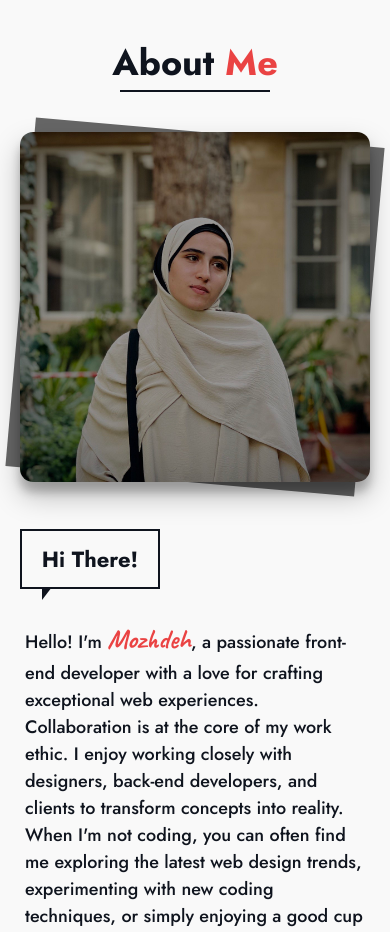
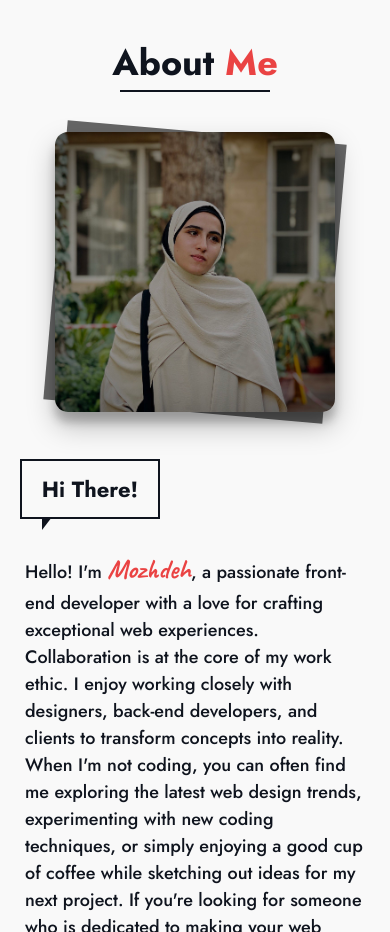
Before and after one commit to mzhd10/mozhdeh-marvi, a React (Create React App) app: page / in a window 390 px wide. Shown: the part 880-1812 px from the top of the page. Built offline with nearby package versions, Linux system fonts and the light colour scheme.

Commit message:
About.css

```diff
--- a/src/Components/About/About.css
+++ b/src/Components/About/About.css
@@ -99,8 +99,8 @@
   }
   .about-img img,
   .about-img::after {
-    width: 350px;
-    height: 350px;
+    width: 280px;
+    height: 280px;
   }
   .about-content {
     justify-content: center;
```
